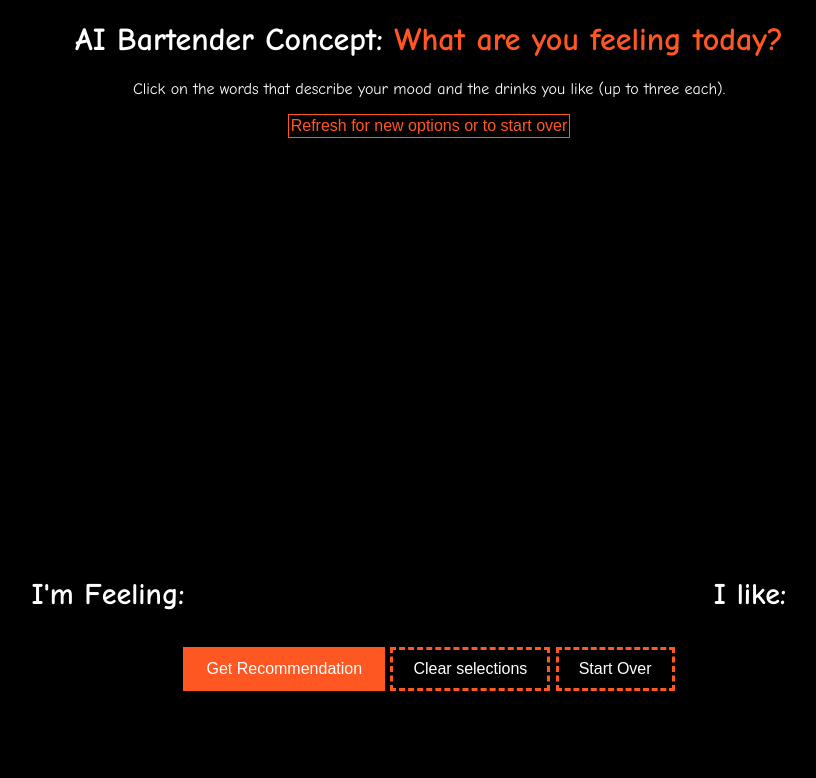
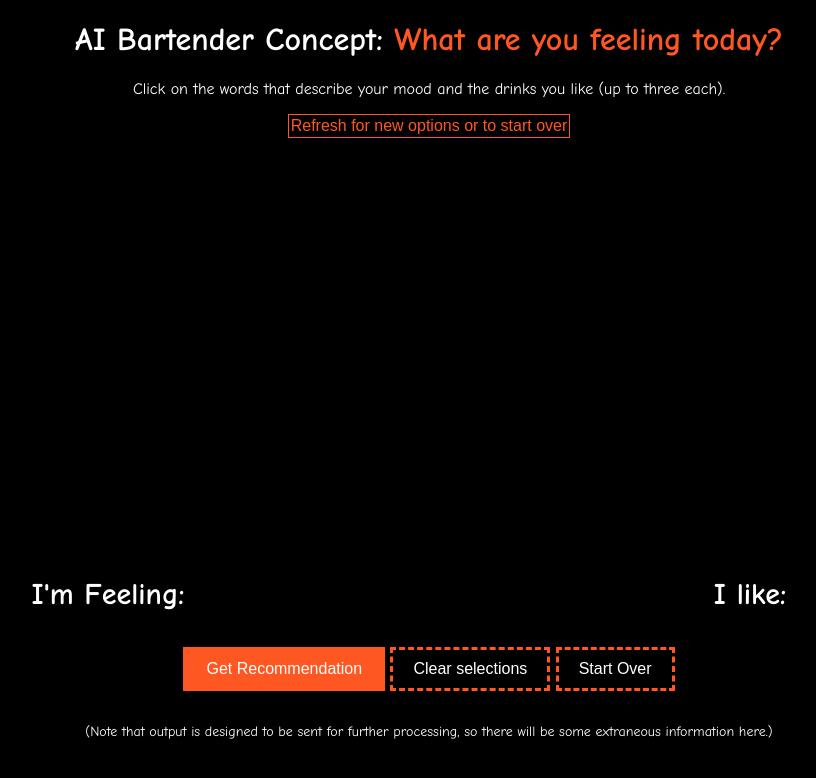
Before and after one commit to jacksonmdavis/AI-Bartender, a website: page bartender.html in a window 1280 px wide. Shown: the whole page, without its empty margins (211-1027 px from the left). Drawn offline with Linux system fonts and the light colour scheme.

Commit message:
explanatory text

```diff
--- a/bartender.html
+++ b/bartender.html
@@ -34,6 +34,8 @@
     <button id="submit-btn">Get Recommendation</button>
     <button id="clear-btn">Clear selections</button>
     <button id="start-over-btn">Start Over</button>
+    <br><br>
+    <p style="font-size: 14px;">(Note that output is designed to be sent for further processing, so there will be some extraneous information here.)</p>
 
     <!-- Output Section -->
     <div id="output"></div>
```
